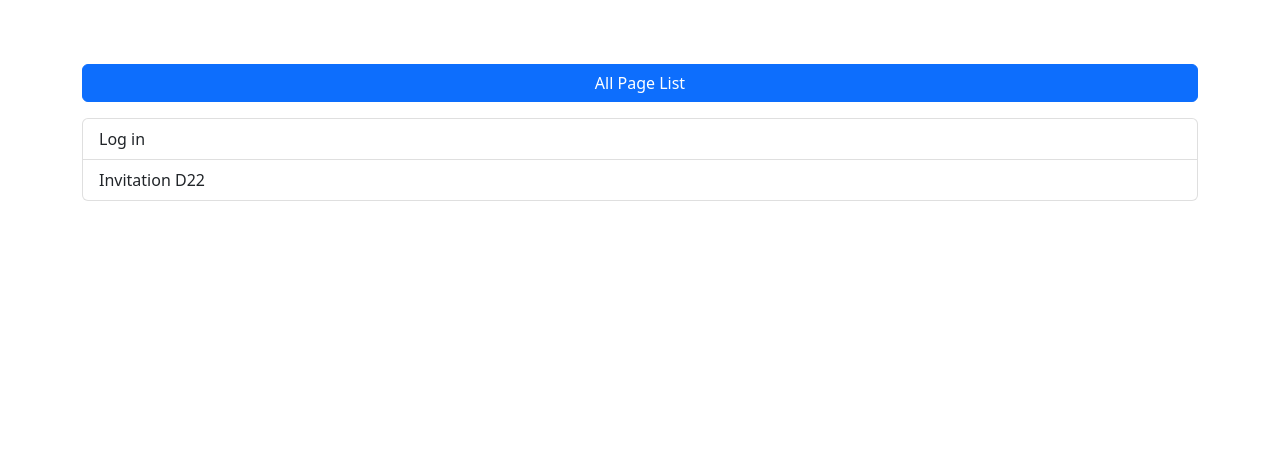
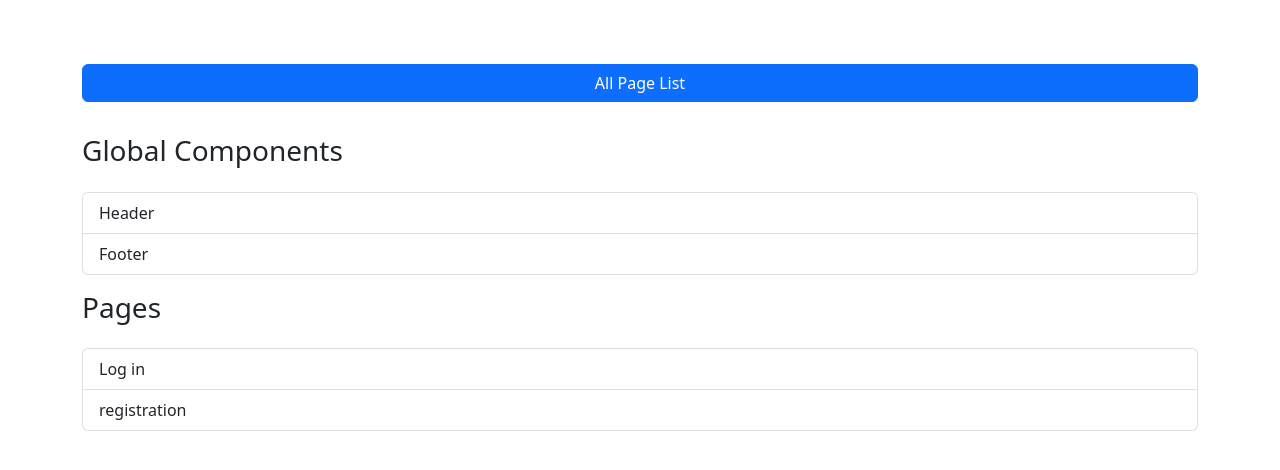
Before and after one commit to ArifuzzamanTusar/Synergeticum-New, a plain HTML site: page index.html in a window 1280 px wide. Drawn offline with nearby package versions, Linux system fonts and the light colour scheme.

Commit message:
updated index sitemap and fixes on login

```diff
--- a/index.html
+++ b/index.html
@@ -20,11 +20,17 @@
                 <a href="/" class="btn btn-primary">All Page List</a>
             </div>
 
+            <h3 class="py-3">Global Components</h3>
+            <div class="list-group">
+                <a href="/Header/" class="list-group-item list-group-item-action">Header</a>
+                <a href="/Footer/" class="list-group-item list-group-item-action">Footer</a>
+            </div>
+            <h3 class="py-3">Pages</h3>
             <div class="list-group">
 
                 <!-- add pages links here sequencially -->
                 <a href="/login/" class="list-group-item list-group-item-action">Log in</a>
-                <a href="Pozvanka-D22.html" class="list-group-item list-group-item-action">Invitation D22</a>
+                <a href="/registration/" class="list-group-item list-group-item-action">registration</a>
                 <!--
                 <a href="Osobny-profil.html" class="list-group-item list-group-item-action">Personal-profil</a>
                 <a href="Som-prihlaseny.html" class="list-group-item list-group-item-action">Logged in</a>
```
Also changed, not shown: login/index.html (+2 -1 lines).
